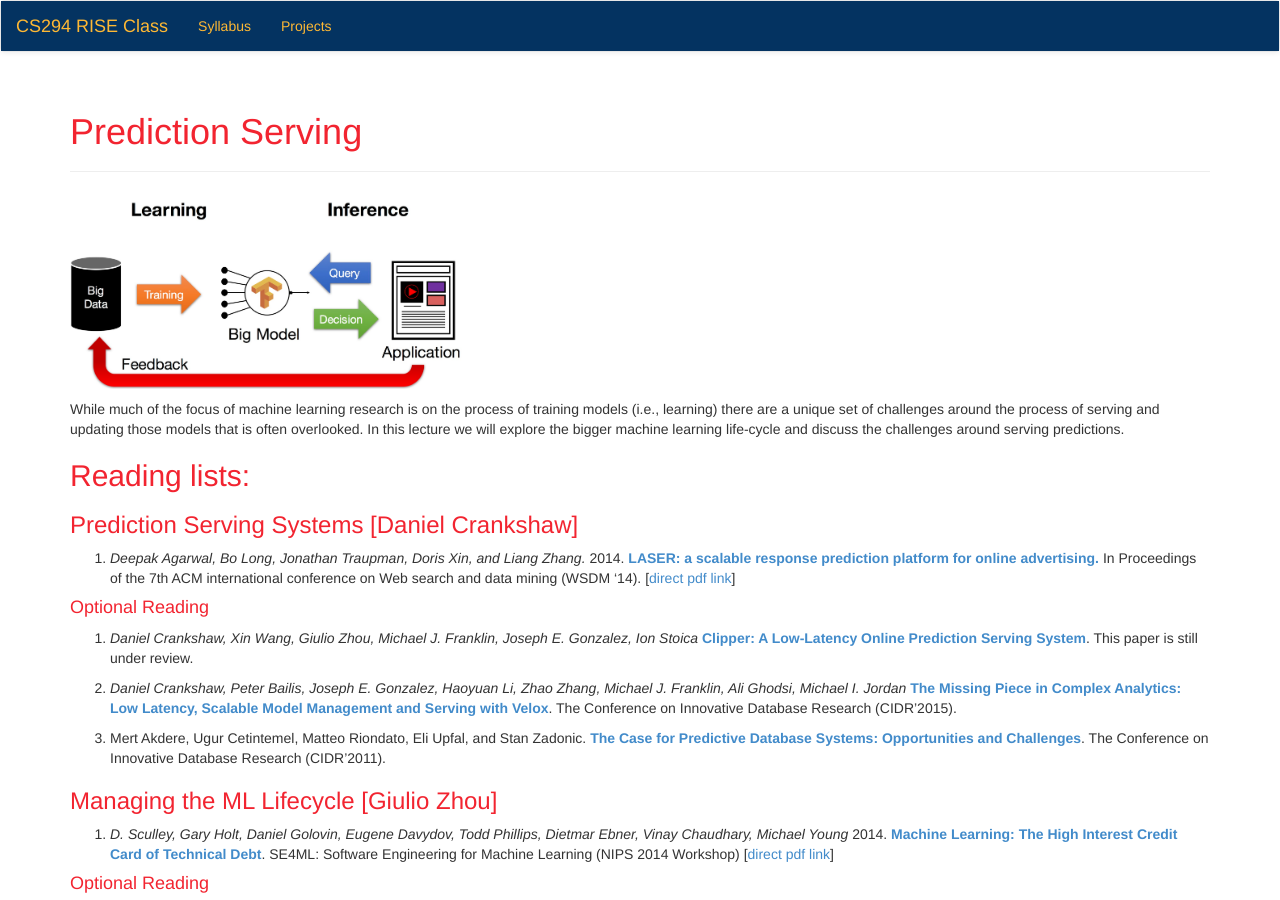
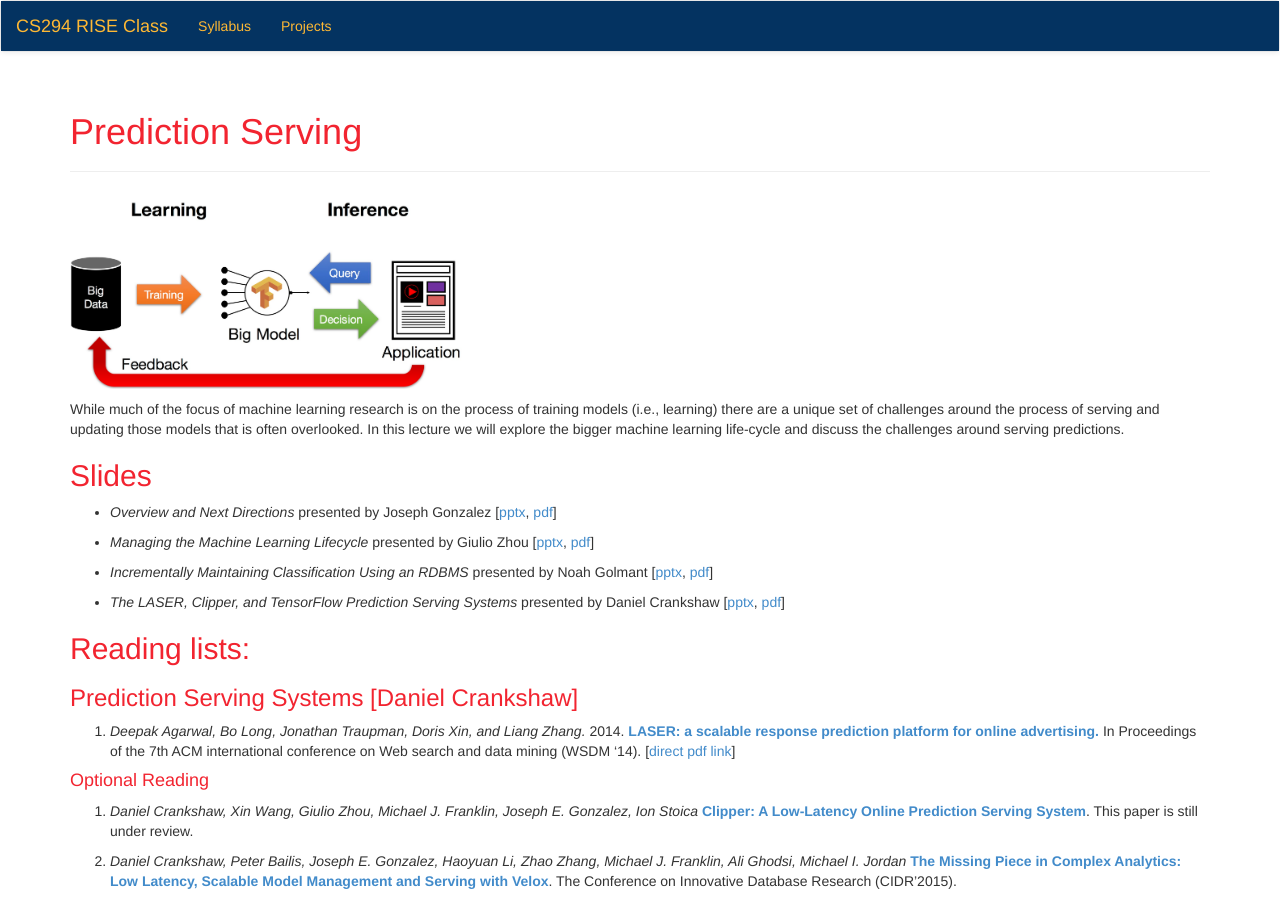
Before and after one commit to ucbrise/cs294-rise-fa16, a Jekyll site: the page built from prediction_serving.md, in a window 1280 px wide and 900 px high. Built offline with Jekyll 4.4.1, drawn with Linux system fonts in a browser that asks for light colours; nearby versions of some CDN libraries.

Commit message:
added lecture slides

```diff
--- a/prediction_serving.md
+++ b/prediction_serving.md
@@ -8,6 +8,17 @@ use_math: true
 ![ML-Lifecycle](assets/images/ml-lifecycle.jpg){:width="400px"}
 
 While much of the focus of machine learning research is on the process of training models (i.e., learning) there are a unique set of challenges around the process of serving and updating those models that is often overlooked.  In this lecture we will explore the bigger machine learning life-cycle and discuss the challenges around serving predictions.
+
+## Slides
+
+* *Overview and Next Directions* presented by Joseph Gonzalez [[pptx](assets/slides/rise_294_prediction_serving_lecture.pptx), [pdf](assets/slides/rise_294_prediction_serving_lecture.pdf)]
+
+* *Managing the Machine Learning Lifecycle* presented by Giulio Zhou [[pptx](assets/slides/managing_the_ml_lifecycle.pptx), [pdf](assets/slides/managing_the_ml_lifecycle.pdf)]
+
+* *Incrementally Maintaining Classification Using an RDBMS* presented by Noah Golmant [[pptx](assets/slides/incrementally_maintaining_classification_using_an_rdbms_hazy.pptx), [pdf](assets/slides/incrementally_maintaining_classification_using_an_rdbms_hazy.pdf)]
+
+* *The LASER, Clipper, and TensorFlow Prediction Serving Systems* presented by Daniel Crankshaw [[pptx](assets/slides/prediction-serving-systems-cs294-RISE_seminar.pptx), [pdf](assets/slides/prediction-serving-systems-cs294-RISE_seminar.pdf)]
+
 
 ## Reading lists:
 
```
Also changed, not shown: 9 other files.
